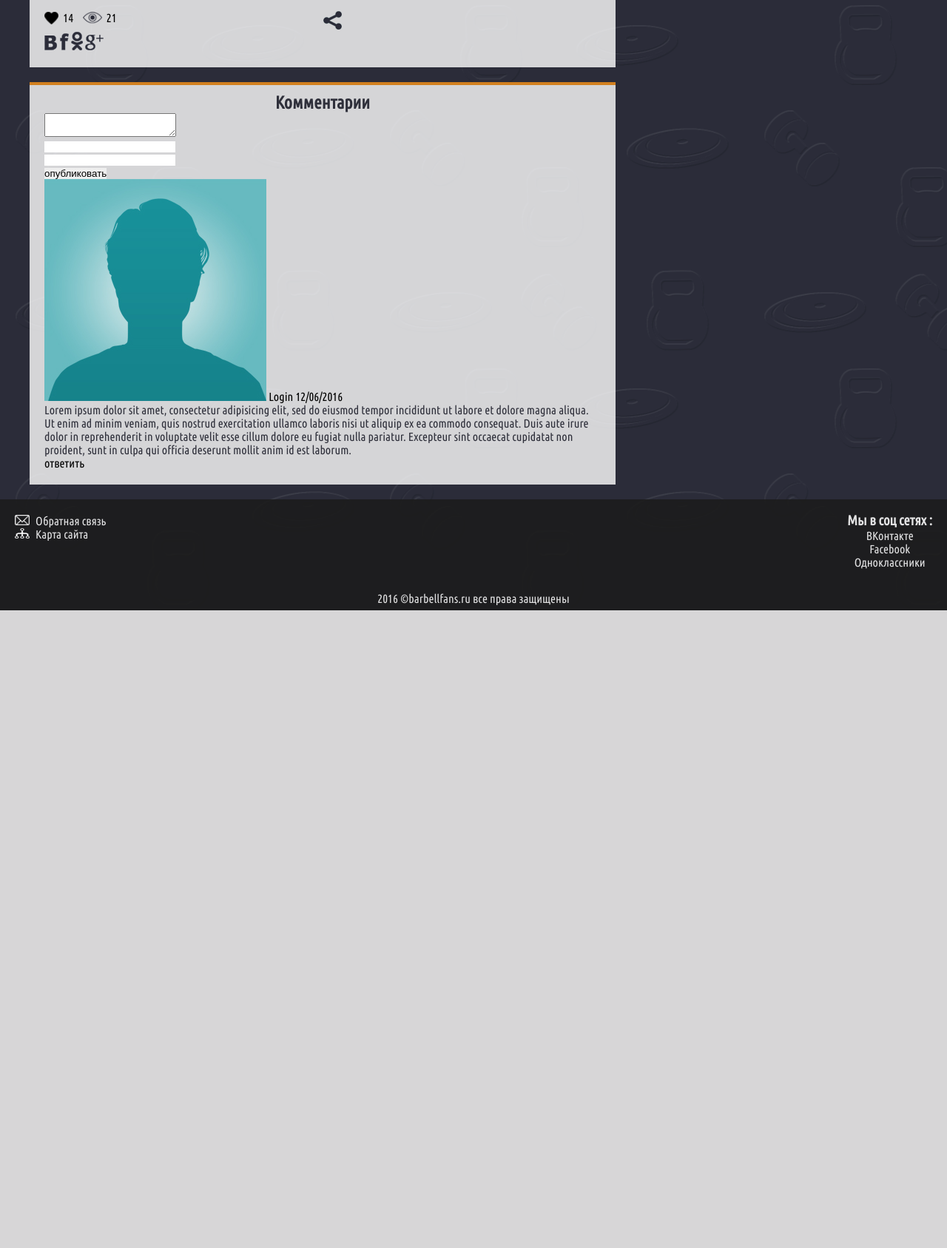
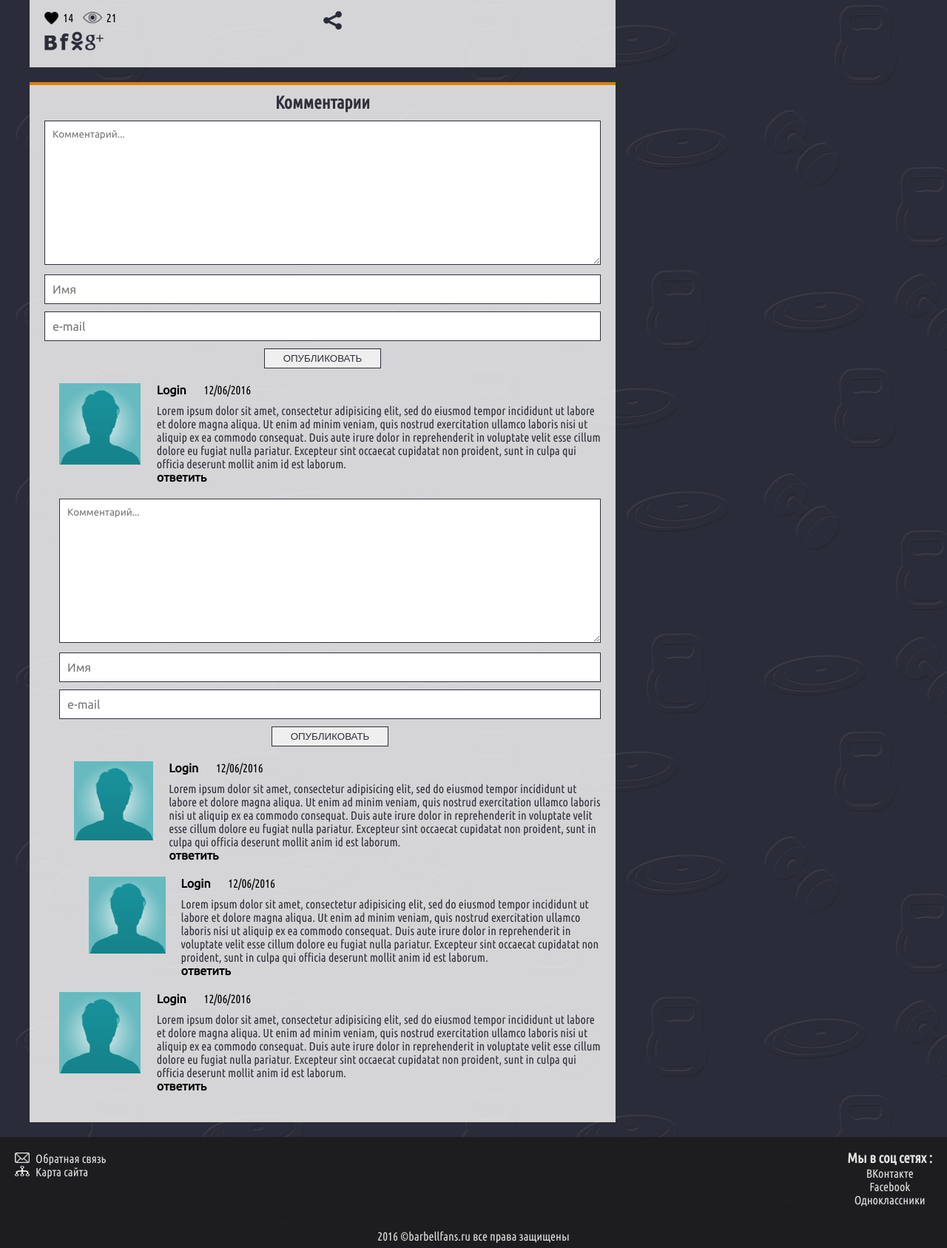
Before and after one commit to DMon777/barbellfans, a PHP site: page /article.html in a window 1280 px wide. Shown: the part 1626-3313 px from the top of the page at 74% size. Before the commit the page ends 2451 px from the top, so only its background shows below. Run offline with PHP 8.4, Linux system fonts and the light colour scheme; some libraries are stand-ins or nearby versions.

Commit message:
all most dome full article content

```diff
--- a/article.html
+++ b/article.html
@@ -162,16 +162,17 @@
             <h1>Комментарии</h1>
             <div class="comment_form">
                 <form method="post" action = "">
-                    <textarea></textarea><br>
-                    <input type="text" name = "name"><br>
-                    <input type="text" name = "email"><br>
-                    <input type="submit" value = "опубликовать" name="send_comment">
+                    <textarea placeholder="Комментарий..."></textarea><br>
+                    <input type="text" name = "name" placeholder = "Имя"><br>
+                    <input type="text" name = "email" placeholder = "e-mail"><br>
+                    <input type="submit" value = "опубликовать" name="send_comment" class="button">
                 </form>
             </div>
 
             <div id = "comments">
                 <div class="comment">
                     <img src="images/avatars/default_avatar.jpg" class="user_avatar">
+                    <div class = "text_comment">
                         <span class = "user_login"> Login </span> <span class="comment_date"> 12/06/2016</span>
                         <p>
                             Lorem ipsum dolor sit amet, consectetur adipisicing elit, sed do eiusmod tempor incididunt ut labore et dolore magna aliqua.
@@ -182,8 +183,65 @@
                         <span class="answer">ответить</span>
                     </div>
 
+                    <div class="answer_form">
+                        <form method="post" action = "">
+                            <textarea placeholder="Комментарий..."></textarea><br>
+                            <input type="text" name = "name" placeholder = "Имя"><br>
+                            <input type="text" name = "email" placeholder = "e-mail"><br>
+                            <input type="submit" value = "опубликовать" name="send_comment" class="button">
+                        </form>
                     </div>
 
+                    <div class="clear"></div>
+
+                    <div class="comment">
+                        <img src="images/avatars/default_avatar.jpg" class="user_avatar">
+                        <div class = "text_comment">
+                            <span class = "user_login"> Login </span> <span class="comment_date"> 12/06/2016</span>
+                            <p>
+                                Lorem ipsum dolor sit amet, consectetur adipisicing elit, sed do eiusmod tempor incididunt ut labore et dolore magna aliqua.
+                                Ut enim ad minim veniam, quis nostrud exercitation ullamco laboris nisi ut aliquip ex ea commodo consequat.
+                                Duis aute irure dolor in reprehenderit in voluptate velit esse cillum dolore eu fugiat nulla pariatur.
+                                Excepteur sint occaecat cupidatat non proident, sunt in culpa qui officia deserunt mollit anim id est laborum.
+                            </p>
+                            <span class="answer">ответить</span>
+
+                        </div>
+
+                        <div class="clear"></div>
+
+                        <div class="comment">
+                            <img src="images/avatars/default_avatar.jpg" class="user_avatar">
+                            <div class = "text_comment">
+                                <span class = "user_login"> Login </span> <span class="comment_date"> 12/06/2016</span>
+                                <p>
+                                    Lorem ipsum dolor sit amet, consectetur adipisicing elit, sed do eiusmod tempor incididunt ut labore et dolore magna aliqua.
+                                    Ut enim ad minim veniam, quis nostrud exercitation ullamco laboris nisi ut aliquip ex ea commodo consequat.
+                                    Duis aute irure dolor in reprehenderit in voluptate velit esse cillum dolore eu fugiat nulla pariatur.
+                                    Excepteur sint occaecat cupidatat non proident, sunt in culpa qui officia deserunt mollit anim id est laborum.
+                                </p>
+                                <span class="answer">ответить</span>
+                            </div>
+                            <div class="clear"></div>
+                        </div>
+                    </div>
+                </div>
+
+                <div class="comment">
+                    <img src="images/avatars/default_avatar.jpg" class="user_avatar">
+                    <div class = "text_comment">
+                        <span class = "user_login"> Login </span> <span class="comment_date"> 12/06/2016</span>
+                        <p>
+                            Lorem ipsum dolor sit amet, consectetur adipisicing elit, sed do eiusmod tempor incididunt ut labore et dolore magna aliqua.
+                            Ut enim ad minim veniam, quis nostrud exercitation ullamco laboris nisi ut aliquip ex ea commodo consequat.
+                            Duis aute irure dolor in reprehenderit in voluptate velit esse cillum dolore eu fugiat nulla pariatur.
+                            Excepteur sint occaecat cupidatat non proident, sunt in culpa qui officia deserunt mollit anim id est laborum.
+                        </p>
+                        <span class="answer">ответить</span>
+                    </div>
+                    <div class="clear"></div>
+                </div>
+            </div>
         </div>
 
         </main>
@@ -215,9 +273,6 @@
         <div class="clear"></div>
 
 
-
-
-
     </div><!-- end wrapper -->
 <footer>
     <nav>
--- a/styles/style.css
+++ b/styles/style.css
@@ -210,6 +210,47 @@ width:66%;float:left;
      width:80%;margin:0 auto;display:block;
  }
 
+ /* comments */
+.comment_form{
+    margin: 10px 0 20px;
+}
+.comment_form textarea,.answer_form textarea{
+    width:100%;height:195px;border:1px solid #2F303B;margin-bottom:10px;
+    padding:10px 0 0 10px;font-family: "Ubuntu";color:#2f303b;box-sizing:border-box;
+}
+.comment_form input[type = "text"],.answer_form input[type = "text"]{
+    width:100%;height:40px;border:1px solid #2F303B;margin-bottom:10px;box-sizing: border-box;
+    padding-left:10px;font-family: "Ubuntu";color:#2f303b;font-size:16px;
+}
+.comment_form input[type = "submit"],.answer_form input[type = "submit"]{
+    display:block;margin:0 auto 10px;
+}
+.comment{
+    margin-left: 20px;
+}
+    .comment .user_avatar{
+        width:15%;float:left;display:block;
+    }
+    .comment .text_comment{
+        float:right;width:82%;
+    }
+        .text_comment .user_login{
+            font-weight:bold;font-family: 'Ubuntu';margin-right:20px;
+        }
+        .text_comment p{
+            margin-top:10px;
+        }
+        .text_comment .answer{
+            display:block;font-weight:bold;font-family: 'Ubuntu';margin-bottom:20px;
+        }
+        .text_comment .answer:hover{
+            text-decoration:underline;cursor:pointer;
+        }
+
+        .answer_form{
+            ;margin-bottom:20px;width:100%;
+        }
+
 
 
                                             /*============================
```
Lines whose indentation alone changed are shown as unchanged.
